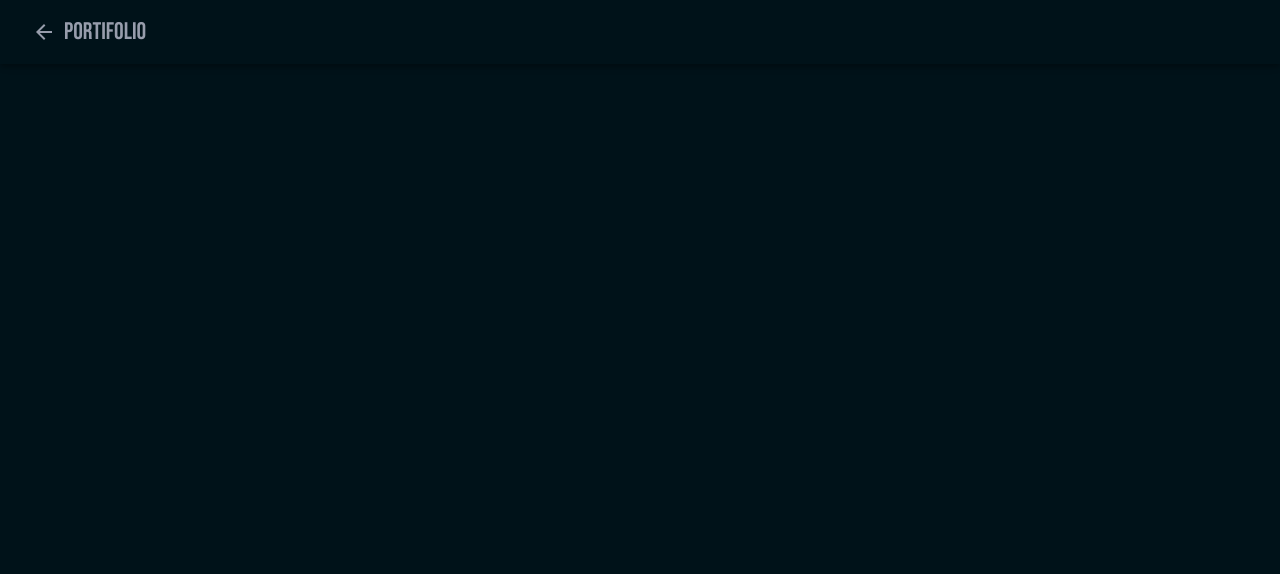
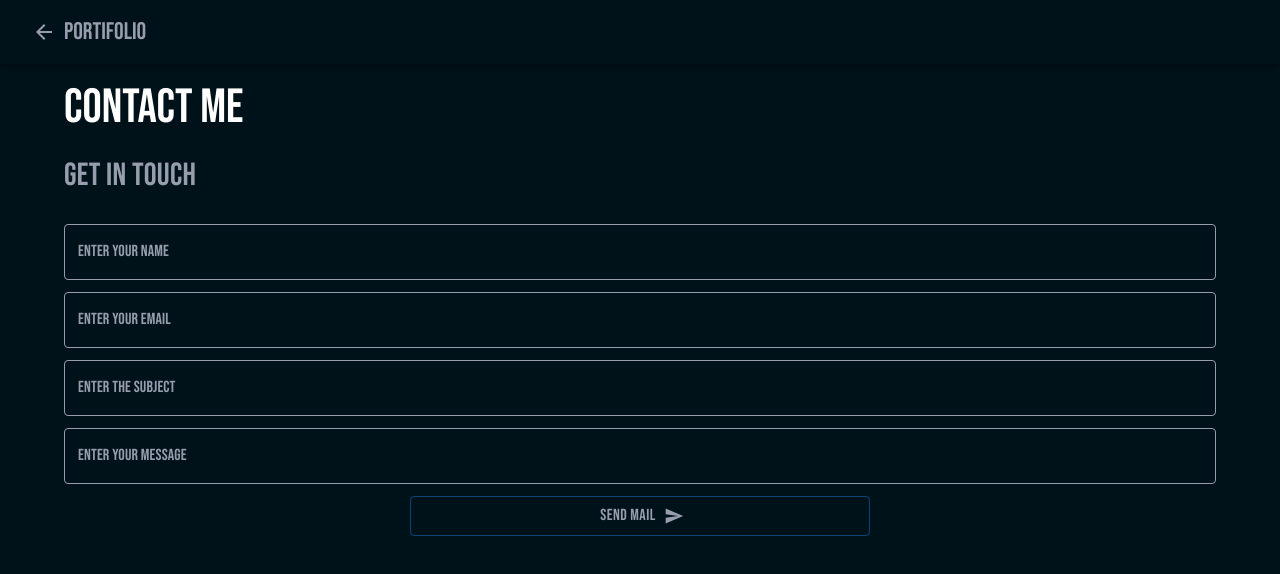
Before and after one commit to luizfroes/react-portifolio, a React (Create React App) app: page /contact in a window 1280 px wide. Before the commit this address had no page. Shown: the top 574 px of the page. Built offline with nearby package versions, Linux system fonts and the light colour scheme.

Commit message:
added contact page

```diff
--- a/package.json
+++ b/package.json
@@ -7,7 +7,7 @@
     "@emotion/styled": "^11.6.0",
     "@mui/icons-material": "^5.4.2",
     "@mui/material": "^5.4.2",
-    "@mui/styled-engine-sc": "^5.4.2",
+    "@mui/styles": "^5.4.2",
     "@mui/system": "^5.4.2",
     "@testing-library/jest-dom": "^5.16.2",
     "@testing-library/react": "^12.1.2",
@@ -22,7 +22,6 @@
     "react-scripts": "5.0.0",
     "react-tsparticles": "^1.41.1",
     "react-typed": "^1.2.0",
-    "styled-components": "^5.3.3",
     "web-vitals": "^2.1.4"
   },
   "scripts": {
--- a/src/App.js
+++ b/src/App.js
@@ -6,6 +6,7 @@ import { Route, Routes } from "react-router-dom";
 import { NavBar } from "./components/NavBar";
 import { Portifolio } from "./Pages/Portifolio";
 import { Skills } from "./Pages/Skills";
+import { Contact } from "./Pages/Contact";
 
 export const App = (props) => {
   return (
@@ -14,6 +15,7 @@ export const App = (props) => {
       <Routes>
         <Route exact={true} path="/about" element={<About />}></Route>
         <Route exact={true} path="/skills" element={<Skills />}></Route>
+        <Route exact={true} path="/contact" element={<Contact />}></Route>
         <Route exact={true} path="/portifolio" element={<Portifolio />}></Route>
         <Route exact={true} path="/" element={<Home />}></Route>
       </Routes>
--- /dev/null
+++ b/src/Pages/Contact/index.js
@@ -0,0 +1,111 @@
+import React from "react";
+import { withStyles } from "@mui/styles";
+import TextField from "@mui/material/TextField";
+import Typography from "@mui/material/Typography";
+import Button from "@mui/material/Button";
+import Grid from "@mui/material/Grid";
+import Box from "@mui/material/Box";
+import SendIcon from "@mui/icons-material/Send";
+import Container from "@mui/material/Container";
+import SectionTitle from "../../components/SectionTitle";
+
+const InputField = withStyles({
+  root: {
+    "& label.Mui-focused": {
+      color: "#0466c8ff",
+    },
+    "& label": {
+      color: "#979dac",
+      fontFamily: "Bebas Neue, cursive",
+    },
+    "& .MuiOutlinedInput-root": {
+      "& fieldset": {
+        borderColor: "#979dac",
+      },
+      "&:hover fieldset": {
+        borderColor: "#0466c8ff",
+      },
+    },
+  },
+})(TextField);
+export const Contact = () => {
+  return (
+    <Container component="section">
+      <SectionTitle title="Contact Me" />
+      <Box component="div">
+        <Grid justifyContent="center">
+          <Box component="form">
+            <Typography
+              sx={{
+                margin: "1rem 0",
+                color: "#979dac",
+                fontFamily: "Bebas Neue, cursive",
+                fontSize: "2rem",
+              }}
+            >
+              Get in Touch
+            </Typography>
+            <InputField
+              fullWidth={true}
+              label="Enter your name"
+              variant="outlined"
+              inputProps={{ style: { color: "#ffffff" } }}
+              margin="dense"
+              size="medium"
+            ></InputField>
+            <br />
+            <InputField
+              fullWidth={true}
+              label="Enter your email"
+              variant="outlined"
+              inputProps={{ style: { color: "#ffffff" } }}
+              margin="dense"
+              size="medium"
+            ></InputField>
+            <br />
+            <InputField
+              fullWidth={true}
+              label="Enter the subject"
+              variant="outlined"
+              inputProps={{ style: { color: "#ffffff" } }}
+              margin="dense"
+              size="medium"
+            ></InputField>
+            <br />
+            <InputField
+              fullWidth={true}
+              multiline={true}
+              label="Enter your message"
+              variant="outlined"
+              inputProps={{ style: { color: "#ffffff" } }}
+              margin="dense"
+              size="large"
+            ></InputField>
+            <br />
+            <Box
+              component="div"
+              flexDirection="row"
+              sx={{ display: "flex", justifyContent: "center" }}
+            >
+              <Button
+                variant="outlined"
+                endIcon={<SendIcon />}
+                sx={{
+                  marginTop: "0.5rem",
+                  color: "#979dac",
+                  fontFamily: "Bebas Neue, cursive",
+                  fontSize: "1rem",
+                  width: "40%",
+                }}
+              >
+                Send Mail
+              </Button>
+            </Box>
+          </Box>
+        </Grid>
+      </Box>
+    </Container>
+  );
+};
+
+export default Contact;
--- a/src/components/NavBar/index.js
+++ b/src/components/NavBar/index.js
@@ -22,6 +22,7 @@ import Apps from "@mui/icons-material/Apps";
 import ContactMail from "@mui/icons-material/ContactMail";
 import Computer from "@mui/icons-material/Computer";
 import portrait from "../../Portrait1.png";
+import { NavbarFooter } from "../NavbarFooter";
 
 const theme = createTheme();
 
@@ -71,7 +72,7 @@ export const NavBar = () => {
       sx={{
         width: 250,
         background: "#001219",
-        minHeight: "100vh",
+        minHeight: "95vh",
         overflow: "auto",
       }}
       component="div"
@@ -111,7 +112,7 @@ export const NavBar = () => {
               {listItem.listIcon}
             </ListItemIcon>
             <ListItemText
-              disableTypography="true"
+              disableTypography={true}
               sx={{
                 color: "#979dac",
                 fontFamily: "Bebas Neue, cursive",
@@ -125,9 +126,12 @@ export const NavBar = () => {
   );
   return (
     <>
-      <Box component="nav">
-        <AppBar position="fixed" style={{ background: "#001219" }}>
-          <Toolbar>
+      <Box component="nav" position="relative">
+        <AppBar
+          position="fixed"
+          sx={{ maxWidth: "100%", background: "#001219" }}
+        >
+          <Toolbar sx={{ padding: "0", maxWidth: "max-content" }}>
             <IconButton
               onClick={toggleSlider("right", true)}
               sx={{
@@ -154,6 +158,7 @@ export const NavBar = () => {
               onClose={toggleSlider("right", false)}
             >
               {sideList("left")}
+              <NavbarFooter />
             </MobilRightMenuSlider>
           </Toolbar>
         </AppBar>
--- /dev/null
+++ b/src/components/NavbarFooter/index.js
@@ -0,0 +1,21 @@
+import React from "react";
+import BottomNavigation from "@mui/material/BottomNavigation";
+import BottomNavigationAction from "@mui/material/BottomNavigationAction";
+import GitHub from "@mui/icons-material/GitHub";
+import Instagram from "@mui/icons-material/Instagram";
+import LinkedIn from "@mui/icons-material/LinkedIn";
+
+export const NavbarFooter = () => {
+  return (
+    <BottomNavigation
+      width="auto"
+      sx={{ minWidth: "0", maxWidth: 250, Height: "0.5rem" }}
+    >
+      <BottomNavigationAction sx={{ padding: "0" }} icon={<Instagram />} />
+      <BottomNavigationAction sx={{ padding: "0" }} icon={<LinkedIn />} />
+      <BottomNavigationAction sx={{ padding: "0" }} icon={<GitHub />} />
+    </BottomNavigation>
+  );
+};
+
+export default NavbarFooter;
```
Also changed, not shown: 1 other file (tests, documents, lock files or other folders).
